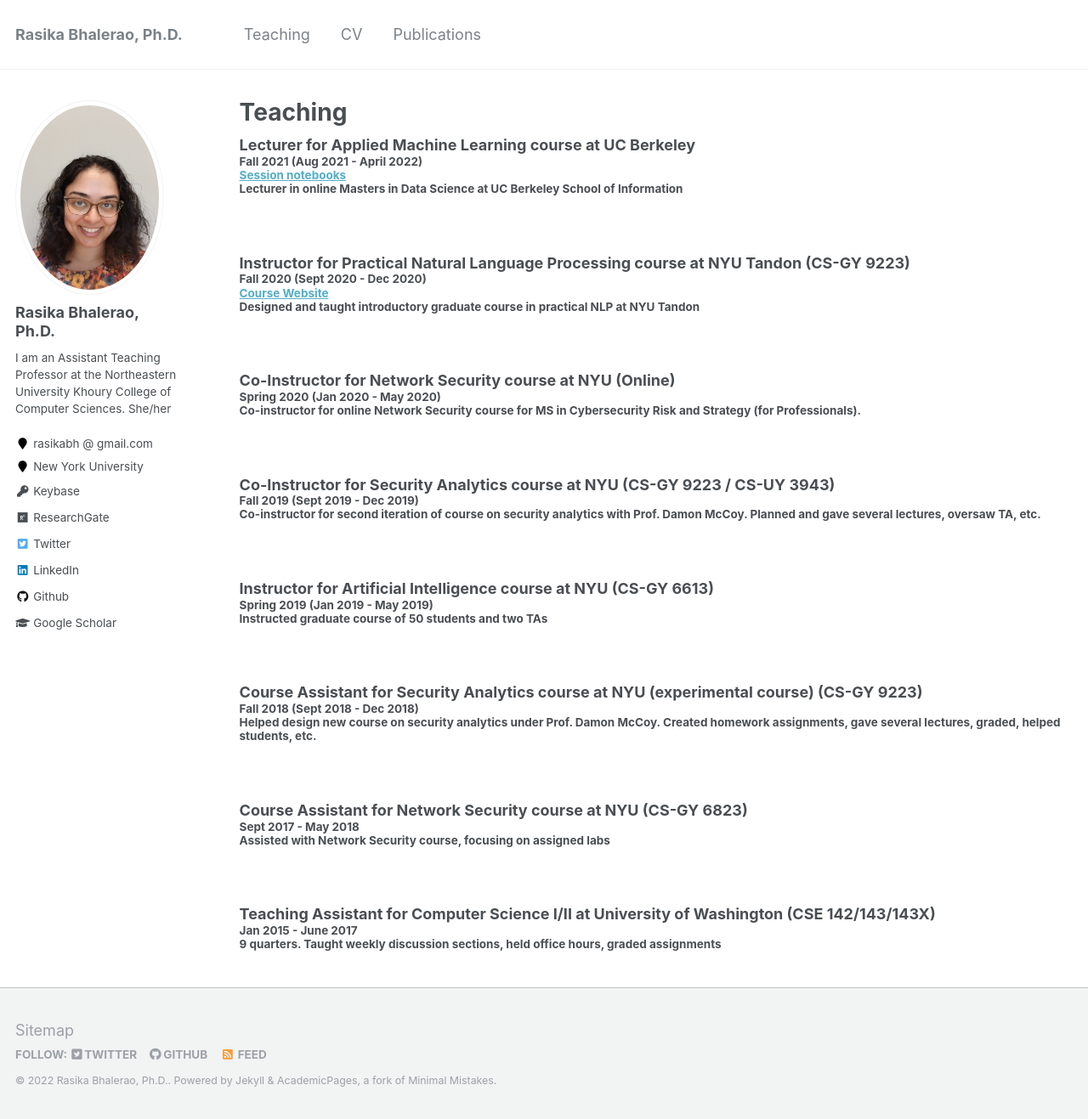
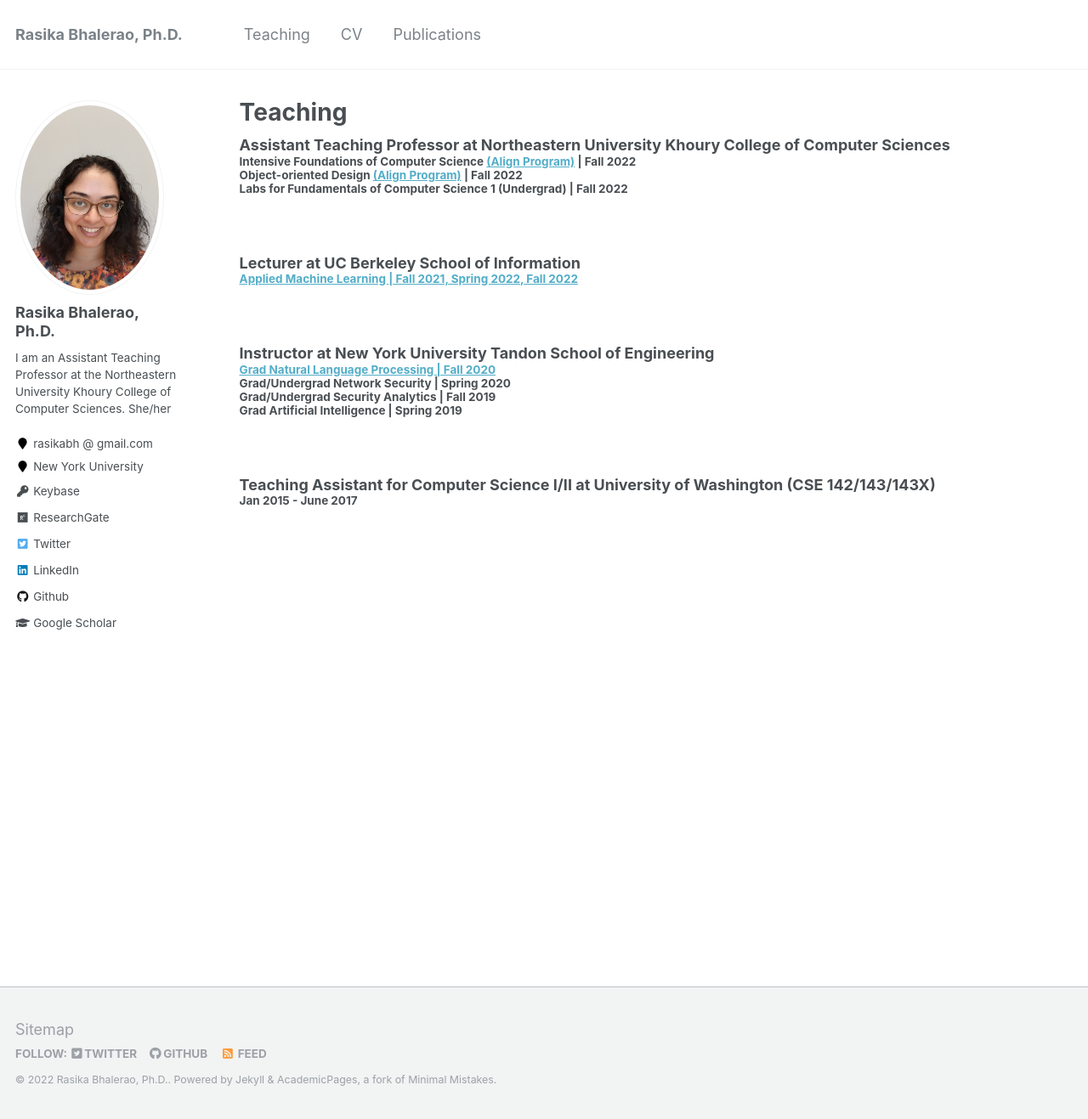
Before and after one commit to rasikabh/rasikabh.github.io, a Jekyll site: the page built from _pages/teaching.md, in a window 1280 px wide and 1317 px high. Shown: the whole window at 85% size. Built offline with Jekyll 4.4.1, drawn with Linux system fonts in a browser that asks for light colours.

Commit message:
Update teaching.md

```diff
--- a/_pages/teaching.md
+++ b/_pages/teaching.md
@@ -13,43 +13,22 @@
 
 {% include base_path %}
 
-### Lecturer for Applied Machine Learning course at UC Berkeley
-#### Fall 2021 (Aug 2021 - April 2022)
-#### [Session notebooks](https://github.com/MIDS-W207/rasikabh/tree/main/live_sessions)
-#### Lecturer in online Masters in Data Science at UC Berkeley School of Information
+### Assistant Teaching Professor at Northeastern University Khoury College of Computer Sciences
+#### Intensive Foundations of Computer Science [(Align Program)](https://www.khoury.northeastern.edu/programs/align-masters-of-science-in-computer-science/) | Fall 2022
+#### Object-oriented Design [(Align Program)](https://www.khoury.northeastern.edu/programs/align-masters-of-science-in-computer-science/) | Fall 2022
+#### Labs for Fundamentals of Computer Science 1 (Undergrad) | Fall 2022
 <br/>
 
-### Instructor for Practical Natural Language Processing course at NYU Tandon (CS-GY 9223)
-#### Fall 2020 (Sept 2020 - Dec 2020)
-#### [Course Website](https://rasikabh.github.io/nlp2020)
-#### Designed and taught introductory graduate course in practical NLP at NYU Tandon
+### Lecturer at UC Berkeley School of Information
+#### [Applied Machine Learning | Fall 2021, Spring 2022, Fall 2022](https://github.com/MIDS-W207/rasikabh/tree/main/live_sessions)
 <br/>
 
-### Co-Instructor for Network Security course at NYU (Online)
-#### Spring 2020 (Jan 2020 - May 2020)
-#### Co-instructor for online Network Security course for MS in Cybersecurity Risk and Strategy (for Professionals).
-<br/>
-
-### Co-Instructor for Security Analytics course at NYU (CS-GY 9223 / CS-UY 3943)
-#### Fall 2019 (Sept 2019 - Dec 2019)
-#### Co-instructor for second iteration of course on security analytics with Prof. Damon McCoy. Planned and gave several lectures, oversaw TA, etc.
-<br/>
-
-### Instructor for Artificial Intelligence course at NYU (CS-GY 6613)
-#### Spring 2019 (Jan 2019 - May 2019)
-#### Instructed graduate course of 50 students and two TAs
-<br/>
-
-### Course Assistant for Security Analytics course at NYU (experimental course) (CS-GY 9223)
-#### Fall 2018 (Sept 2018 - Dec 2018)
-#### Helped design new course on security analytics under Prof. Damon McCoy. Created homework assignments, gave several lectures, graded, helped students, etc.
-<br/>
-
-### Course Assistant for Network Security course at NYU (CS-GY 6823)
-#### Sept 2017 - May 2018
-#### Assisted with Network Security course, focusing on assigned labs
+### Instructor at New York University Tandon School of Engineering
+#### [Grad Natural Language Processing | Fall 2020](https://rasikabh.github.io/nlp2020/)
+#### Grad/Undergrad Network Security | Spring 2020
+#### Grad/Undergrad Security Analytics | Fall 2019
+#### Grad Artificial Intelligence | Spring 2019
 <br/>
 
 ### Teaching Assistant for Computer Science I/II at University of Washington (CSE 142/143/143X)
 #### Jan 2015 - June 2017
-#### 9 quarters. Taught weekly discussion sections, held office hours, graded assignments
```
